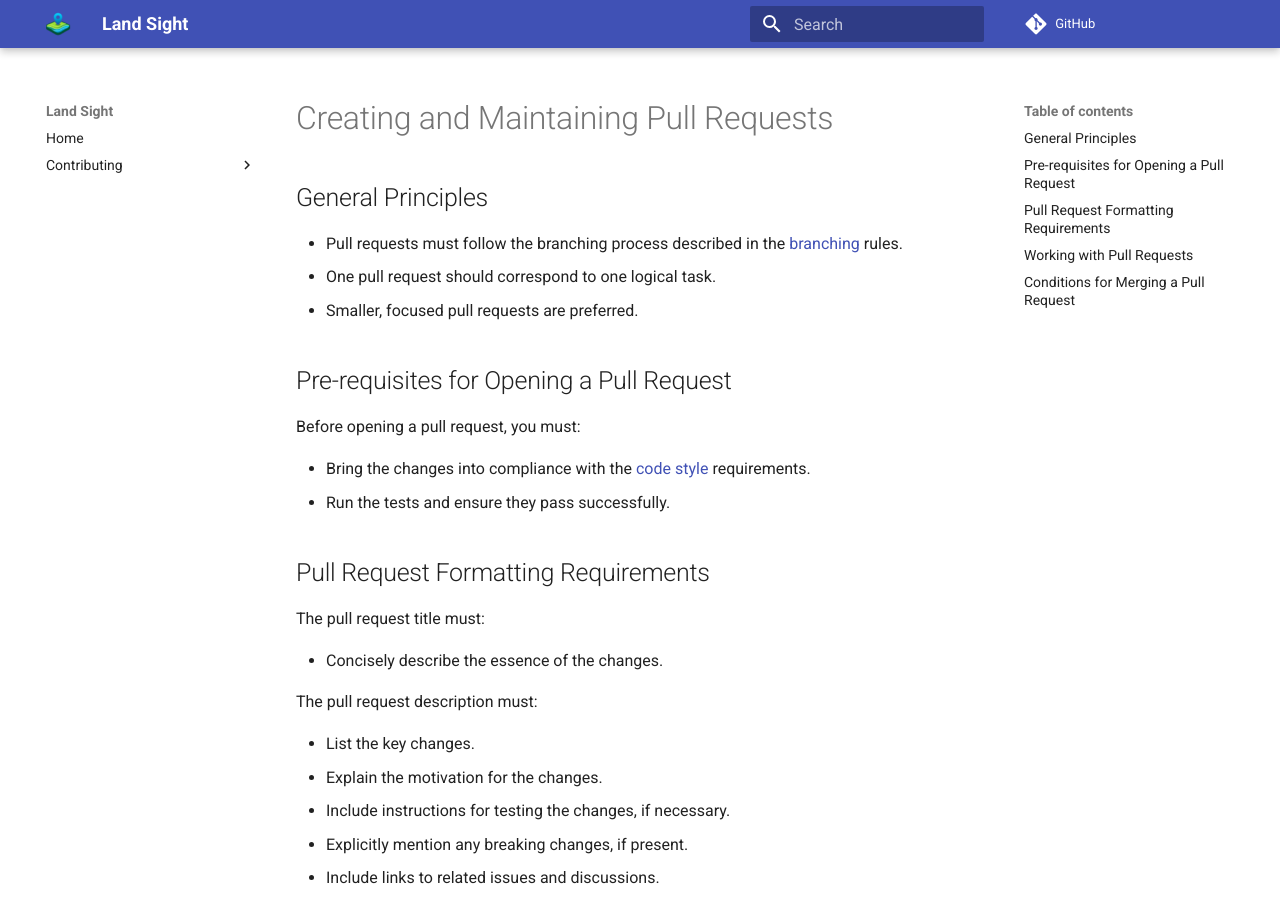
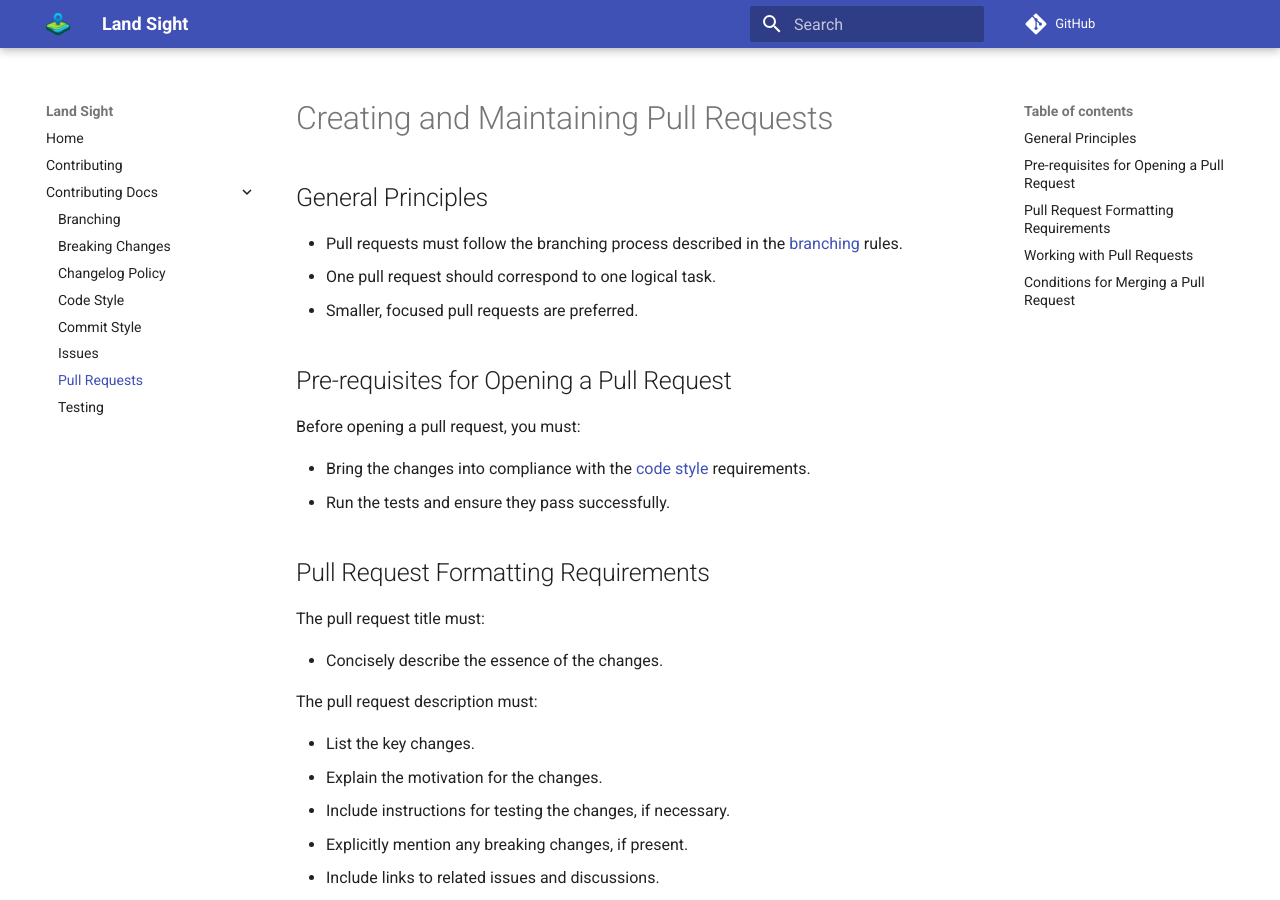
Before and after one commit to LandSight/backend, an MkDocs documentation site: the page built from docs/dev/pull-request.md, in a window 1280 px wide and 900 px high. Built offline with MkDocs 1.6.1 and Material for MkDocs 9.7.7, drawn with Linux system fonts in a browser that asks for light colours; plug-ins that fetch from the network failed and are left out; comment, search, counter and statistics services are not loaded.

Commit message:
docs(mkdocs): update navigation

```diff
--- a/mkdocs.yaml
+++ b/mkdocs.yaml
@@ -15,8 +15,16 @@ theme:
     - search.share
 nav:
   - Home: "index.md"
-  - Contributing:
+  - Contributing: "contributing.md"
+  - Contributing Docs:
+    - "Branching": "dev/branching.md"
+    - "Breaking Changes": "dev/breaking-change.md"
     - "Changelog Policy": "dev/changelog-policy.md"
+    - "Code Style": "dev/code-style.md"
+    - "Commit Style": "dev/commit-style.md"
+    - "Issues": "dev/issues.md"
+    - "Pull Requests": "dev/pull-request.md"
+    - "Testing": "dev/testing.md"
 plugins:
   - "search"
   - "optimize"
```
